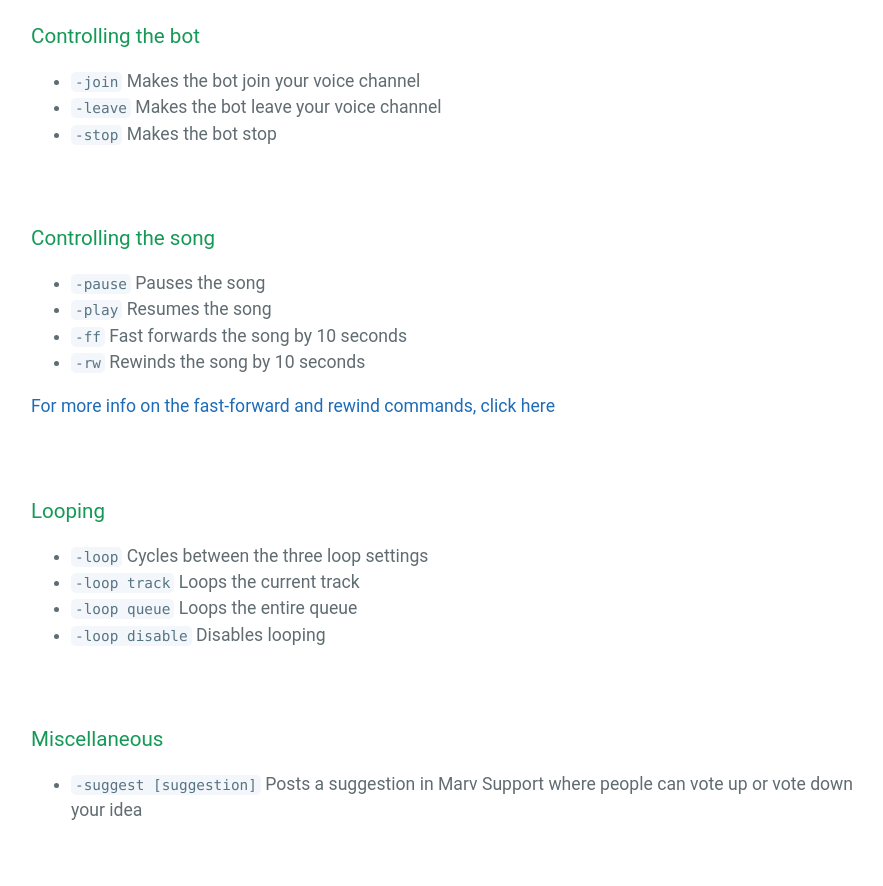
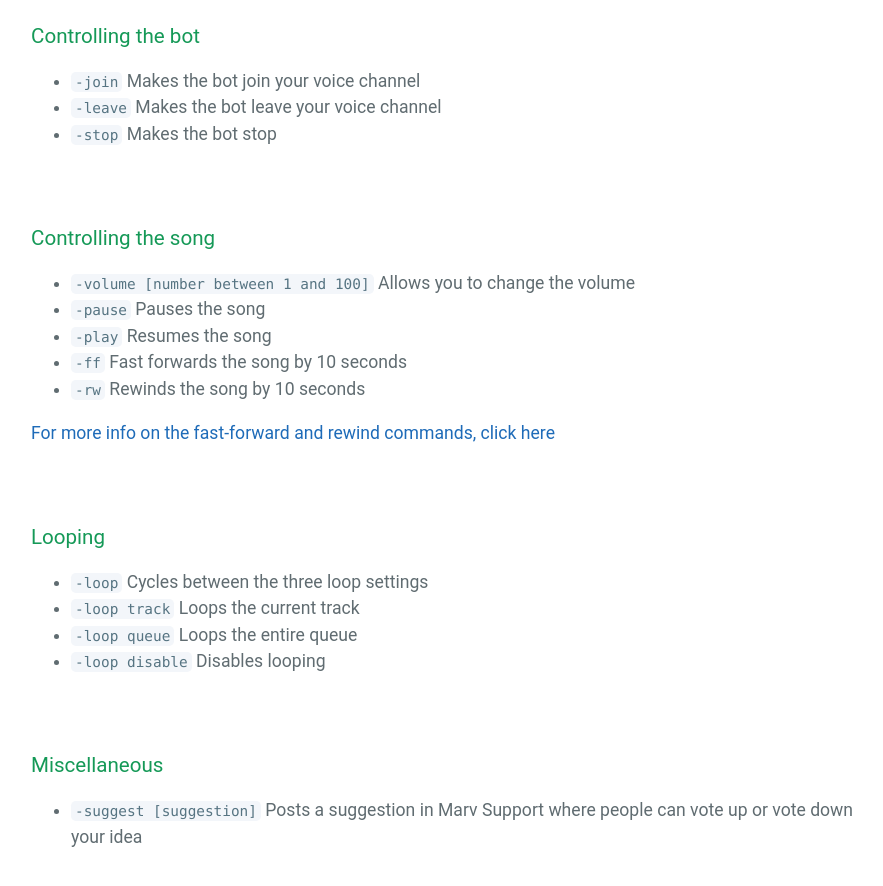
Before and after one commit to mymindishazel/marv-docs, a Jekyll site: the page built from commands.md, in a window 1280 px wide and 900 px high, scrolled down 1943 px. Shown: the top 886 px of the window, without its empty margins (193-1076 px from the left). Built offline with Jekyll 4.4.1, drawn with Linux system fonts in a browser that asks for light colours; our own code applies the rules of GitHub Pages for plain Markdown files.

Commit message:
Update commands.md

```diff
--- a/commands.md
+++ b/commands.md
@@ -73,6 +73,7 @@
 
 ### Controlling the song
 
+* `-volume [number between 1 and 100]` Allows you to change the volume
 * `-pause` Pauses the song
 * `-play` Resumes the song <br>
 * `-ff` Fast forwards the song by 10 seconds
```
